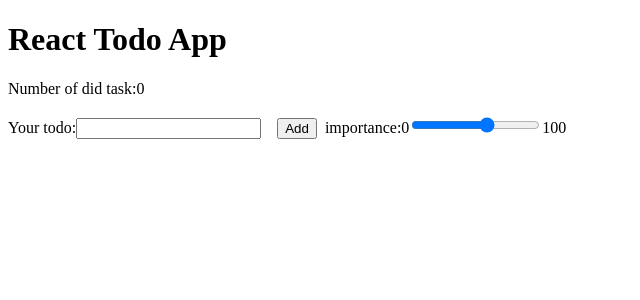
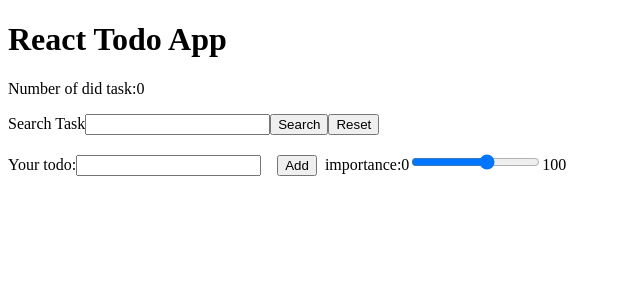
Before and after one commit to kondo1018008/ReactTodo, a React (Create React App) app: page / in a window 1280 px wide. Shown: the top 300 px of the page, without its empty margins (0-640 px from the left). Built offline with nearby package versions, Linux system fonts and the light colour scheme.

Commit message:
[add]完全一致のタスク検索機能を追加

```diff
--- a/src/components/App.jsx
+++ b/src/components/App.jsx
@@ -1,6 +1,7 @@
 import React, { Component } from 'react';
 import Form from "./Form";
 import List from "./List";
+import Search from "./Search";
 //import Timer from "./Timer";
 
 export default class App extends Component {
@@ -9,9 +10,12 @@ export default class App extends Component {
     this.state = {
       todo: [],
       count: 0,
+      searchList:[]
     };
     this.handleAdd = this.handleAdd.bind(this);
     this.handleRemove = this.handleRemove.bind(this);
+    this.serchList = this.serchList.bind(this);
+    this.resetList = this.resetList.bind(this);
     //this.printTime = this.printTime.bind(this);
     //this.countUp = this.countUp.bind(this);
   }
@@ -29,10 +33,25 @@ export default class App extends Component {
     e.target.title.value = '';
   }
 
+  serchList(e) {
+    e.preventDefault();
+    for (let i = 0; i < this.state.todo.length; i++) {
+      if (e.target.searchTitle.value === this.state.todo[i].title) {
+        this.state.searchList.push({ title: this.state.todo[i].title , importance: this.state.todo[i].importance});
+        }
+    }
+    this.setState({ searchList: this.state.searchList });
+
+    e.target.searchTitle.value = '';
+  }
   handleRemove(i) {
     this.state.todo.splice(i, 1);
     this.state.count++;
     this.setState({ todo: this.state.todo ,count: this.state.count});
+  }
+  resetList() {
+    this.state.searchList = [];
+    this.setState({searchList: this.state.searchList});
   }
 
   render() {
@@ -40,9 +59,12 @@ export default class App extends Component {
       <div className="siimple-box siimple--bg-dark">
         <h1 className="siimple-box-title siimple--color-white">React Todo App</h1>
         <p classNmae="siimple-box-title siimple--color-white">Number of did task:{this.state.count}</p>
+        <Search searchList={this.serchList} resetList={this.resetList} />
+        <List todos={this.state.searchList} handleRemove={this.handleRemove} />
         <Form handleAdd={this.handleAdd}/>
         <div className="siimple-rule"></div>
         <List todos={this.state.todo} handleRemove={this.handleRemove} />
+
         {/*<Timer min={0} sec={30} />*/}
       </div>
     );
--- a/src/components/List.jsx
+++ b/src/components/List.jsx
@@ -9,7 +9,7 @@ const List = (props) => (
     {props.todos.map((todo, i) => {
       return <div><li key={i} className="siimple-list-item siimple--bg-white" style={style}>
         {todo.title}&nbsp;&nbsp;
-        <span class="siimple-grid"><em>Importance:&nbsp;</em>{todo.importance} </span >
+        <span class="siimple-grid"><em>Importance:&nbsp;&nbsp;</em>{todo.importance} </span >
         <button className="siimple-tag siimple-tag--error siimple-hover" style={btn} onClick={() => props.handleRemove(i)}>Delete</button>
                   </li>
 
--- /dev/null
+++ b/src/components/Search.jsx
@@ -0,0 +1,14 @@
+import React from "react";
+
+
+const Search = (props) => (
+    <div>
+                <form onSubmit={props.searchList}>
+                    <label >Search Task</label>
+            <input type="text" name="searchTitle" /><input type="submit" value="Search" />
+            <button onClick={props.resetList}>Reset</button>
+        </form>
+            </div>
+  )
+
+export default Search;
```
